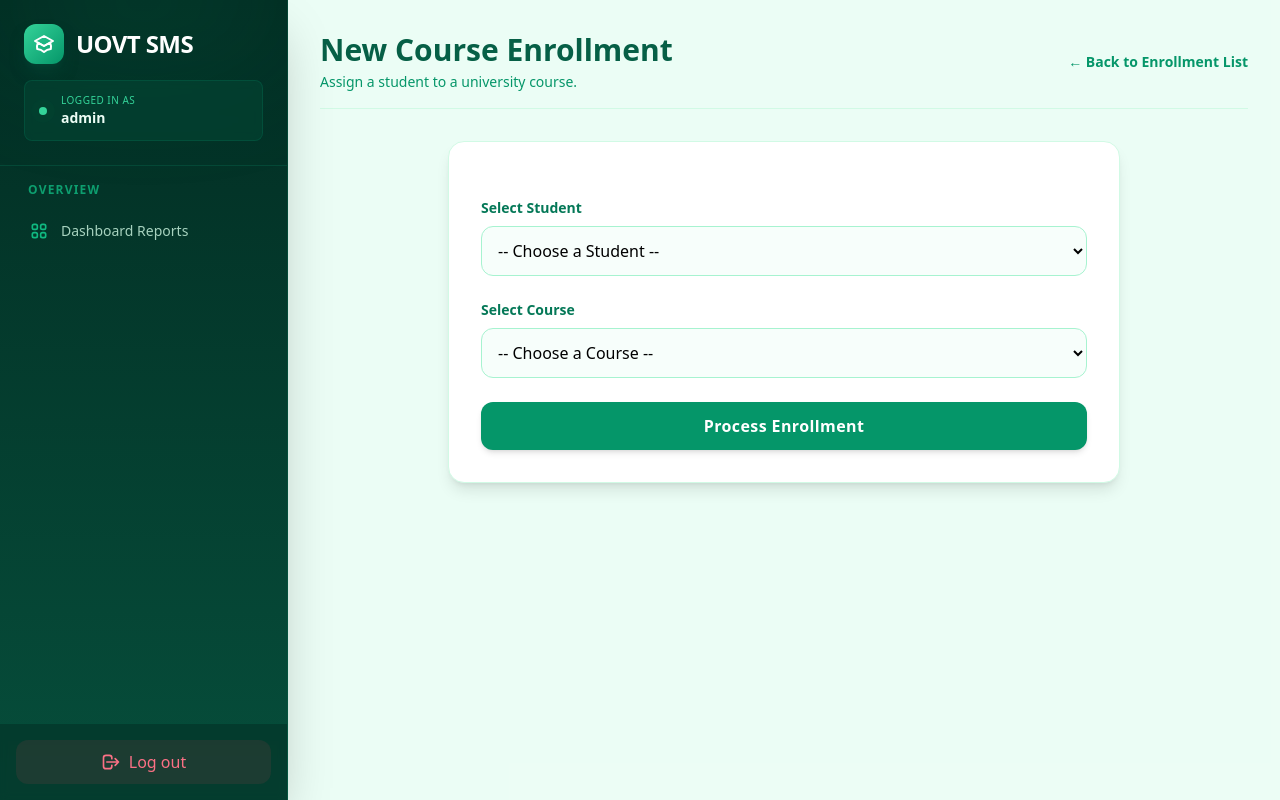
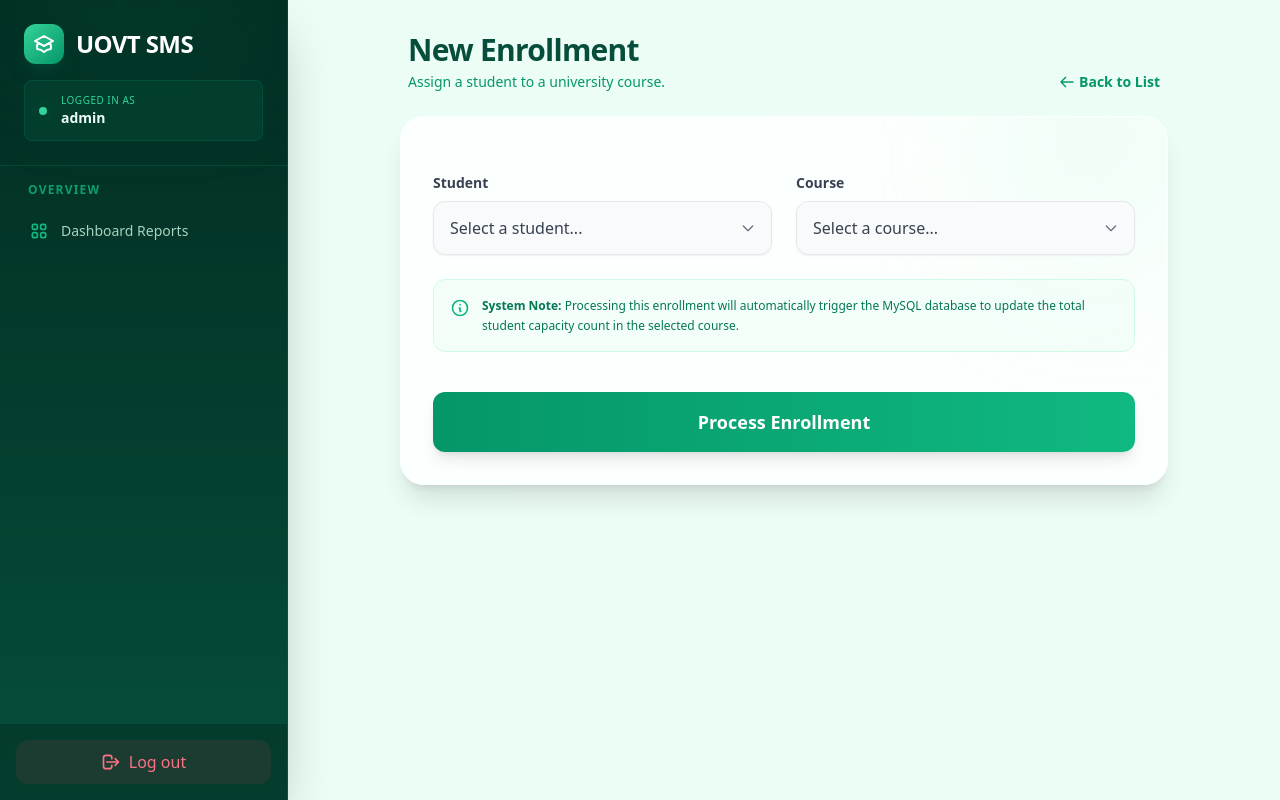
Before and after one commit to darshaanuradha/uovt_student_management_System, a PHP site: page /index.php?page=enroll_student_form in a window 1280 px wide. Run offline with PHP 8.4, Linux system fonts and the light colour scheme; the visitor is signed in with stand-in values (Sample User, id 1); data that the repository does not hold is empty; some libraries are stand-ins or nearby versions.

Commit message:
Enhance enrollment pages with improved layout, alerts, and user experience; update SQL queries for better performance

```diff
--- a/presentation/pages/enroll_student_form.php
+++ b/presentation/pages/enroll_student_form.php
@@ -1,91 +1,126 @@
-<div class="flex justify-between items-center mb-8 border-b border-emerald-100 pb-4">
+<div class="max-w-3xl mx-auto">
+    <div class="flex justify-between items-end mb-6 px-2">
         <div>
-        <h2 class="text-3xl font-bold text-emerald-800">New Course Enrollment</h2>
-        <p class="text-sm text-emerald-600 mt-1">Assign a student to a university course.</p>
+            <h2 class="text-3xl font-extrabold text-emerald-900 tracking-tight">New Enrollment</h2>
+            <p class="text-sm text-emerald-600 mt-1 font-medium">Assign a student to a university course.</p>
         </div>
-    <a href="index.php?page=enrollments"
-        class="text-emerald-600 hover:text-emerald-800 text-sm font-semibold transition">
-        &larr; Back to Enrollment List
+        <a href="index.php?page=enrollments" class="text-emerald-600 hover:text-emerald-800 text-sm font-bold flex items-center group transition">
+            <svg class="w-4 h-4 mr-1 transform group-hover:-translate-x-1 transition-transform" fill="none" stroke="currentColor" viewBox="0 0 24 24">
+                <path stroke-linecap="round" stroke-linejoin="round" stroke-width="2" d="M10 19l-7-7m0 0l7-7m-7 7h18"></path>
+            </svg>
+            Back to List
         </a>
     </div>
 
-<div class="bg-white p-8 rounded-2xl shadow-lg border border-emerald-100 max-w-2xl mx-auto">
+    <div class="bg-white/80 backdrop-blur-xl p-8 rounded-3xl shadow-xl border border-white/50 relative overflow-hidden">
 
-    <!-- Alerts -->
+        <div class="absolute top-0 right-0 w-64 h-64 bg-gradient-to-br from-emerald-100 to-transparent rounded-full opacity-50 blur-3xl pointer-events-none -mr-20 -mt-20"></div>
+
         <?php if (isset($_GET['success'])): ?>
-        <div id="alertBox" class="flex items-center justify-between bg-emerald-100 text-emerald-800 p-4 rounded-lg mb-6 text-sm font-semibold shadow-sm">
-            <span>✅ Enrollment successful! Database transaction completed securely.</span>
-            <button onclick="this.parentElement.remove()" class="ml-4 text-emerald-700 hover:text-emerald-900">&times;</button>
+            <div id="alertBox" class="flex items-start bg-emerald-50 border border-emerald-200 text-emerald-800 p-4 rounded-2xl mb-8 shadow-sm">
+                <div class="bg-emerald-500 rounded-full p-1 mr-3 shrink-0 mt-0.5">
+                    <svg class="w-4 h-4 text-white" fill="none" stroke="currentColor" viewBox="0 0 24 24">
+                        <path stroke-linecap="round" stroke-linejoin="round" stroke-width="2" d="M5 13l4 4L19 7"></path>
+                    </svg>
+                </div>
+                <div>
+                    <h4 class="font-bold text-sm">Enrollment Successful</h4>
+                    <p class="text-xs text-emerald-600 mt-0.5 font-medium">Database transaction completed securely.</p>
+                </div>
             </div>
         <?php elseif (isset($_GET['error'])): ?>
-        <div id="alertBox" class="flex items-center justify-between bg-red-100 text-red-800 p-4 rounded-lg mb-6 text-sm font-semibold shadow-sm">
-            <span>❌ Error processing enrollment. Student may already be enrolled.</span>
-            <button onclick="this.parentElement.remove()" class="ml-4 text-red-700 hover:text-red-900">&times;</button>
+            <div id="alertBox" class="flex items-start bg-red-50 border border-red-200 text-red-800 p-4 rounded-2xl mb-8 shadow-sm">
+                <div class="bg-red-500 rounded-full p-1 mr-3 shrink-0 mt-0.5">
+                    <svg class="w-4 h-4 text-white" fill="none" stroke="currentColor" viewBox="0 0 24 24">
+                        <path stroke-linecap="round" stroke-linejoin="round" stroke-width="2" d="M6 18L18 6M6 6l12 12"></path>
+                    </svg>
+                </div>
+                <div>
+                    <h4 class="font-bold text-sm">Enrollment Failed</h4>
+                    <p class="text-xs text-red-600 mt-0.5 font-medium">Error processing request. The student may already be enrolled.</p>
+                </div>
             </div>
         <?php endif; ?>
 
-    <!-- Form -->
-    <form action="../application/enrollmentsController.php" method="POST" class="space-y-6">
+        <form action="../application/enrollmentsController.php" method="POST" class="space-y-6 relative z-10">
             <input type="hidden" name="action" value="enroll_student">
 
-        <!-- Student Select -->
-        <div>
-            <label class="block text-sm font-semibold text-emerald-700 mb-2">
-                Select Student
+            <div class="grid grid-cols-1 md:grid-cols-2 gap-6">
+                <div class="space-y-2">
+                    <label class="block text-sm font-bold text-gray-700">
+                        Student
                     </label>
-            <select name="student_id" required
-                class="w-full p-3 border border-emerald-200 rounded-xl focus:ring-2 focus:ring-emerald-500 outline-none bg-emerald-50/40 transition">
-                <option value="">-- Choose a Student --</option>
+                    <div class="relative">
+                        <select name="student_id" required class="w-full pl-4 pr-10 py-3.5 bg-gray-50 border border-gray-200 rounded-xl focus:bg-white focus:ring-4 focus:ring-emerald-500/20 focus:border-emerald-500 outline-none transition-all duration-200 text-gray-700 font-medium appearance-none shadow-sm cursor-pointer">
+                            <option value="">Select a student...</option>
                             <?php
                             $students = $conn->query("SELECT student_id, first_name, last_name FROM students ORDER BY last_name ASC");
                             if ($students) {
                                 while ($s = $students->fetch_assoc()) {
-                        echo "<option value='" . $s['student_id'] . "'>"
-                            . $s['first_name'] . " " . $s['last_name']
-                            . " (ID: " . $s['student_id'] . ")</option>";
+                                    echo "<option value='" . $s['student_id'] . "'>" . $s['first_name'] . " " . $s['last_name'] . " (ID: " . $s['student_id'] . ")</option>";
                                 }
                             }
                             ?>
                         </select>
+                        <div class="pointer-events-none absolute inset-y-0 right-0 flex items-center px-4 text-gray-500">
+                            <svg class="w-4 h-4" fill="none" stroke="currentColor" viewBox="0 0 24 24">
+                                <path stroke-linecap="round" stroke-linejoin="round" stroke-width="2" d="M19 9l-7 7-7-7"></path>
+                            </svg>
+                        </div>
+                    </div>
                 </div>
 
-        <!-- Course Select -->
-        <div>
-            <label class="block text-sm font-semibold text-emerald-700 mb-2">
-                Select Course
+                <div class="space-y-2">
+                    <label class="block text-sm font-bold text-gray-700">
+                        Course
                     </label>
-            <select name="course_id" required
-                class="w-full p-3 border border-emerald-200 rounded-xl focus:ring-2 focus:ring-emerald-500 outline-none bg-emerald-50/40 transition">
-                <option value="">-- Choose a Course --</option>
+                    <div class="relative">
+                        <select name="course_id" required class="w-full pl-4 pr-10 py-3.5 bg-gray-50 border border-gray-200 rounded-xl focus:bg-white focus:ring-4 focus:ring-emerald-500/20 focus:border-emerald-500 outline-none transition-all duration-200 text-gray-700 font-medium appearance-none shadow-sm cursor-pointer">
+                            <option value="">Select a course...</option>
                             <?php
                             $courses = $conn->query("SELECT course_id, course_name FROM courses ORDER BY course_name ASC");
                             if ($courses) {
                                 while ($c = $courses->fetch_assoc()) {
-                        echo "<option value='" . $c['course_id'] . "'>"
-                            . $c['course_name']
-                            . " (Course ID: " . $c['course_id'] . ")</option>";
+                                    echo "<option value='" . $c['course_id'] . "'>" . $c['course_name'] . " (" . $c['course_id'] . ")</option>";
                                 }
                             }
                             ?>
                         </select>
+                        <div class="pointer-events-none absolute inset-y-0 right-0 flex items-center px-4 text-gray-500">
+                            <svg class="w-4 h-4" fill="none" stroke="currentColor" viewBox="0 0 24 24">
+                                <path stroke-linecap="round" stroke-linejoin="round" stroke-width="2" d="M19 9l-7 7-7-7"></path>
+                            </svg>
+                        </div>
+                    </div>
+                </div>
             </div>
 
-        <!-- Submit -->
-        <button type="submit"
-            class="w-full bg-emerald-600 text-white font-bold py-3 rounded-xl hover:bg-emerald-700 transition shadow-md tracking-wide">
+            <div class="bg-emerald-50/50 border border-emerald-100 rounded-xl p-4 flex items-start mt-6">
+                <svg class="w-5 h-5 text-emerald-500 mt-0.5 mr-3 shrink-0" fill="none" stroke="currentColor" viewBox="0 0 24 24">
+                    <path stroke-linecap="round" stroke-linejoin="round" stroke-width="2" d="M13 16h-1v-4h-1m1-4h.01M21 12a9 9 0 11-18 0 9 9 0 0118 0z"></path>
+                </svg>
+                <p class="text-xs font-medium text-emerald-700 leading-relaxed">
+                    <strong>System Note:</strong> Processing this enrollment will automatically trigger the MySQL database to update the total student capacity count in the selected course.
+                </p>
+            </div>
+
+            <div class="pt-4">
+                <button type="submit" class="w-full bg-gradient-to-r from-emerald-600 to-emerald-500 text-white font-bold text-lg py-4 rounded-xl hover:from-emerald-700 hover:to-emerald-600 transition-all duration-300 shadow-lg hover:shadow-emerald-500/30 transform hover:-translate-y-0.5">
                     Process Enrollment
                 </button>
+            </div>
         </form>
     </div>
+</div>
 
-<!-- Auto-dismiss alert -->
 <script>
     setTimeout(function() {
         const alert = document.getElementById('alertBox');
         if (alert) {
-            alert.style.transition = "opacity 0.5s ease";
+            alert.style.transition = "all 0.5s cubic-bezier(0.4, 0, 0.2, 1)";
             alert.style.opacity = "0";
+            alert.style.transform = "translateY(-10px)";
             setTimeout(() => alert.remove(), 500);
         }
-    }, 3000);
+    }, 4000);
 </script>
```
Also changed, not shown: presentation/pages/enrollments.php (+94 -30 lines), data/03_enrollments.sql (line endings or trailing spaces). Lines whose indentation alone changed are shown as unchanged.
